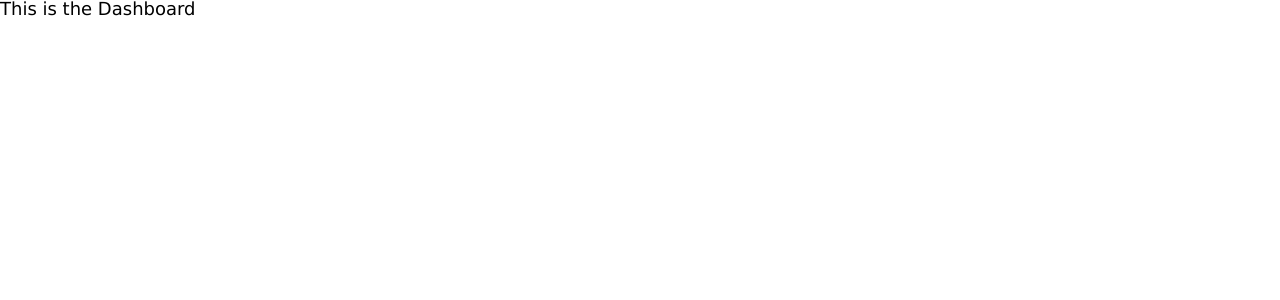
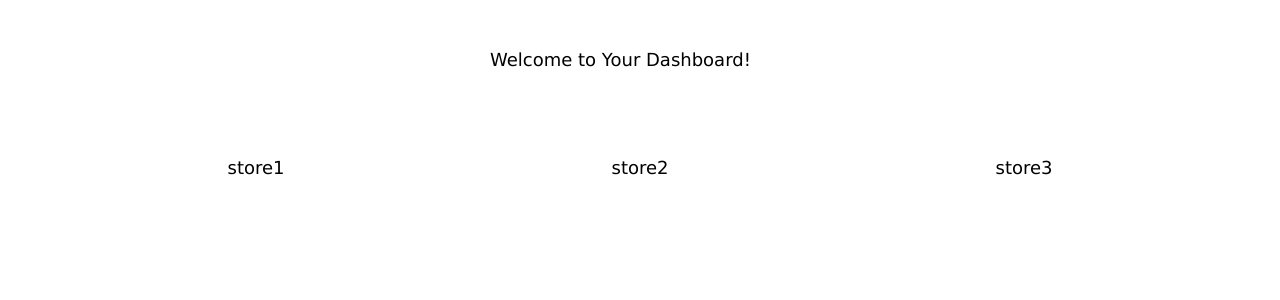
Before and after one commit to mattyen07/ecommerce-marketplace, a React (Create React App) app in the folder frontend/: page /dashboard in a window 1280 px wide. Shown: the top 300 px of the page. Built offline with nearby package versions, Linux system fonts and the light colour scheme; no server answers.

Commit message:
dashboard styling

```diff
--- a/frontend/src/App.js
+++ b/frontend/src/App.js
@@ -5,6 +5,7 @@ import CreateShop from './pages/createShop/createShop';
 import Dashboard from './pages/dashboard/dashboard';
 import Login from './pages/login/login';
 import Signup from './pages/signup/signup';
+import Shop from './pages/shop/shop';
 
 
 class App extends React.Component {
--- a/frontend/src/pages/dashboard/dashboard.css
+++ b/frontend/src/pages/dashboard/dashboard.css
@@ -0,0 +1,26 @@
+.dashboardContainer {
+    padding-top: 4%;
+    height: 100%;
+    width: 100%;
+    display: flex;
+    flex-direction: column;
+    align-items: center;
+}
+
+#Welcome {
+    padding-bottom: 4%;
+    width: 300px;
+}
+
+.storeRow {
+    margin: 3%;
+    width: 100%;
+    display: flex;
+    flex-direction: row;
+    justify-content: space-evenly;
+}
+
+.store {
+    text-align: center;
+    width: 20%;
+}
--- a/frontend/src/pages/dashboard/dashboard.js
+++ b/frontend/src/pages/dashboard/dashboard.js
@@ -1,4 +1,5 @@
 import React from 'react';
+import './dashboard.css'
 
 
 class Shop extends React.Component {
@@ -38,13 +39,19 @@ class Dashboard extends React.Component {
 
    render() {
       return (
-         <div>
-            <h1>This is the Dashboard</h1>
+         <div className="dashboardContainer">
+            <div className="storeItem" id="Welcome">
+               Welcome to Your Dashboard!
+            </div>
             {this.props.shopList == null ? null : this.props.shopList.map(store =>
             <Shop
                shopName={store.name} address={store.address} phone={store.phone}
             />)}
-
+            <div className="storeRow">
+               <div className="store">store1</div>
+               <div className="store">store2</div>
+               <div className="store">store3</div>
+            </div>
          </div>
       );
    }
--- a/frontend/src/pages/login/login.css
+++ b/frontend/src/pages/login/login.css
@@ -1,4 +1,3 @@
-
 .login {
    margin-top: 30vh;
    display: flex;
```
Also changed, not shown: frontend/src/pages/shop/shop.css (+13 -0 lines), frontend/src/pages/shop/shop.js (+13 -0 lines).
